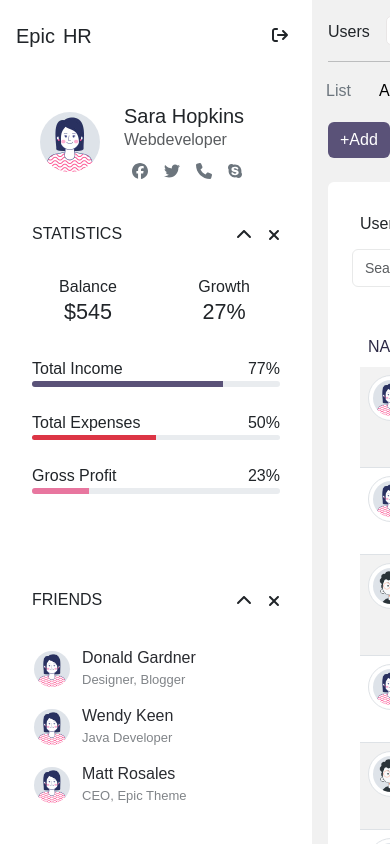
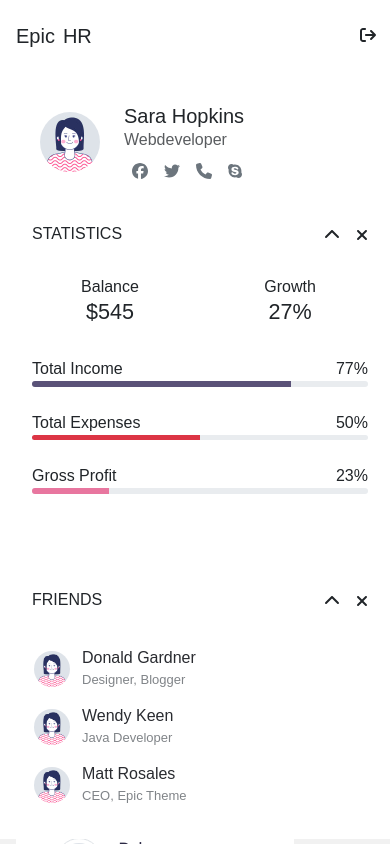
Before and after one commit to chinmaysalkar/React.js-deployment, a React (Create React App) app: page /users in a window 390 px wide. Both pictures are taken after a click on the picture 36 px from the left and 812 px from the top of the page. Shown: the top 844 px of the page. Built offline with nearby package versions, Linux system fonts and the light colour scheme.

Commit message:
Sidebar-profile View update

```diff
--- a/src/App.css
+++ b/src/App.css
@@ -499,6 +499,12 @@ a.sidebar-link {
         width: 100%;
         z-index: 1;
       }
+
+    #profile-sidebar{
+        position: absolute;
+        width: 100%;
+        z-index: 1;
+    }
 }
 
 
--- a/src/layouts/Sidebar.js
+++ b/src/layouts/Sidebar.js
@@ -392,7 +392,7 @@ const Sidebar = () => {
 
     </div>
     )}
-      <div className={` sid ${isSidebarExpanded1 ? 'expand' : ''}`} style={{ display: isSidebarExpanded1 ? 'block' : 'none', backgroundColor:'white', width:'400px' }}>
+      <div id='profile-sidebar' className={` sid ${isSidebarExpanded1 ? 'expand' : ''}`} style={{ display: isSidebarExpanded1 ? 'block' : 'none', backgroundColor:'white', width:'400px' }}>
         <div className='user-div open mt-4 mx-2 d-flex justify-content-between'>
           <h5 className="brand-name d-flex mx-2">Epic <span className='mx-2'>HR</span></h5>
           <p className="user_btn sidebar-profile-icon mx-3">
```
